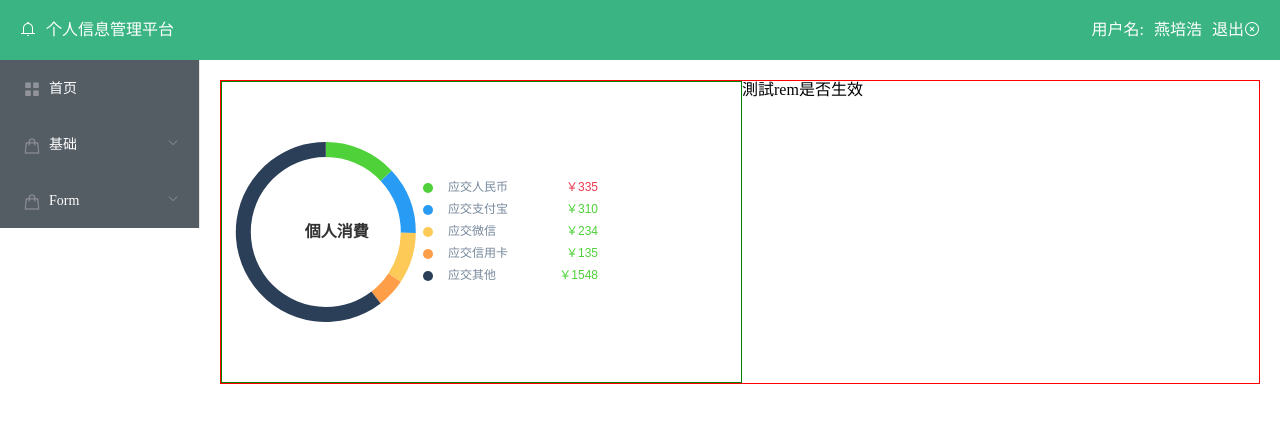
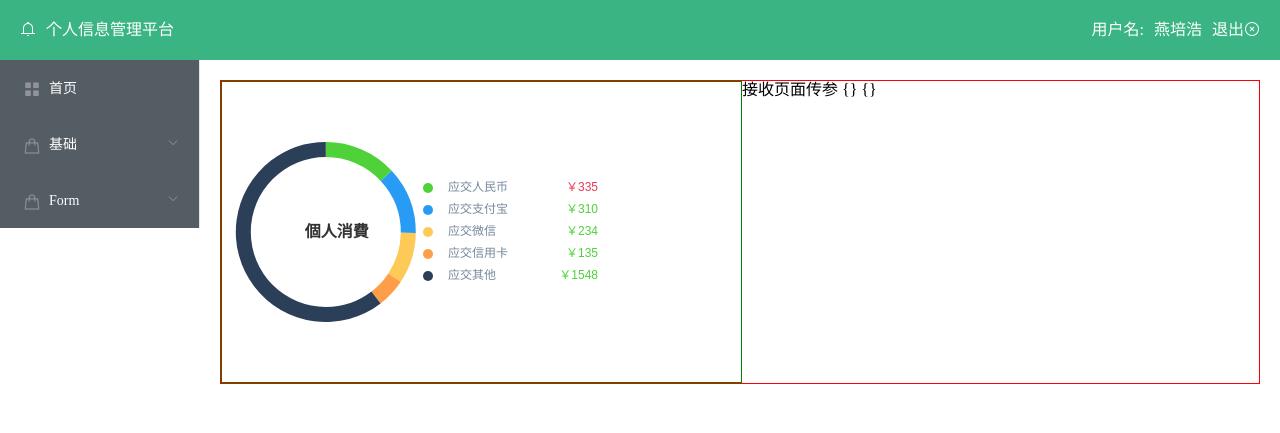
Before and after one commit to yphcodeBace/vue-study, a Vue app: page /#/BasicContainer in a window 1280 px wide. Shown: the top 433 px of the page. Built offline with nearby package versions, Linux system fonts and the light colour scheme.

Commit message:
页面传参

```diff
--- a/src/pages/BasicContainer.vue
+++ b/src/pages/BasicContainer.vue
@@ -2,7 +2,9 @@
   <div class="wrap">
     <div id="pieChart" class="pieChart"></div>
     <div class="remdiv">
-      測試rem是否生效
+      接收页面传参
+      {{this.$route.query}}
+      {{this.$route.params}}
     </div>
   </div>
 </template>
@@ -19,12 +21,15 @@ export default {
         { value: 234, name: "应交微信" },
         { value: 135, name: "应交信用卡" },
         { value: 1548, name: "应交其他" }
-      ]
+      ],
+      params:{},
+      // props:['id'],
     };
   },
   mounted() {
     this.ringDrag();
-    // this.resizeFun();
+    // console.log(this.$route.query);
+    console.log(this.$route.params.id);
   },
   methods: {
     ringDrag() {
--- a/src/pages/Index.vue
+++ b/src/pages/Index.vue
@@ -17,6 +17,7 @@
           </div>
         </el-col>
       </el-row>
+      <button class="btn" @click="go">go to BasicContainer</button>
       <el-row :gutter="20">
         <el-col :span="12">
           <button @click="change1('change')" class="btn">change1</button>
@@ -41,6 +42,7 @@
       name: "Index",
       data(){
         return{
+          id: 17625931662,
           resizeFun:null,
           barOption:{
             title: {
@@ -118,6 +120,21 @@
           }else{
             this.lineOption.series[0].data = [820, 932, 901, 934, 1290, 1330, 1320];
           }
+        },
+        // 跳转页面
+        go (){
+          // this.$router.push({
+          //   path: './BasicContainer',
+          //   query: {
+          //     id:this.id,
+          //   }
+          // })
+          this.$router.push({
+            name: 'BasicContainer',
+            params: {
+              id:this.id,
+            }
+          })
         }
       },
       watch: {
--- a/src/router/index.js
+++ b/src/router/index.js
@@ -23,6 +23,7 @@ let routes = [
     component: BasicLayout
   },
   {
+    // path: '/BasicContainer/:id',
     path: '/BasicContainer',
     name: 'BasicContainer',
     component: BasicContainer
```
